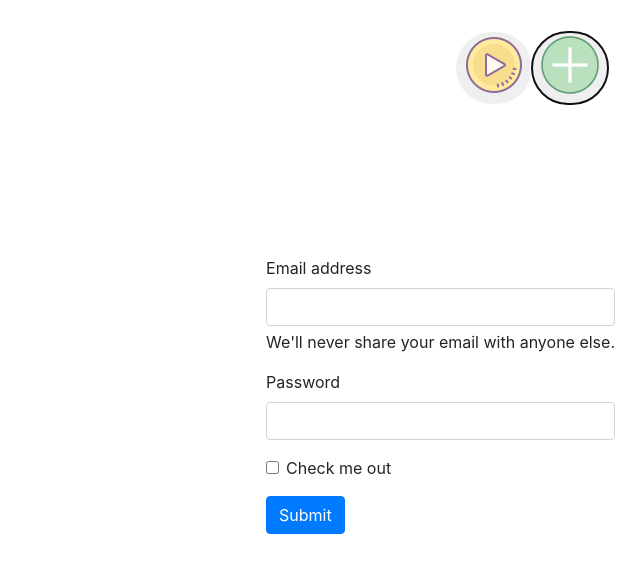
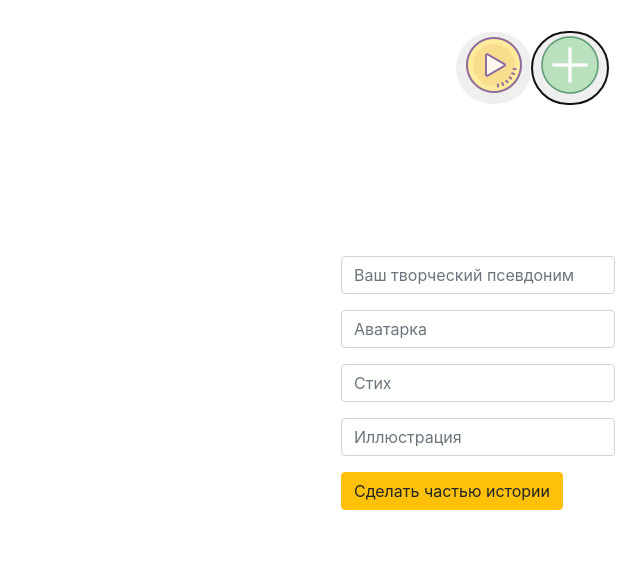
Before and after one commit to BossNumber1/poetry, a Next.js app in the folder app/: page / in a window 1280 px wide. Both pictures are taken after a click on the button 1210 px from the left and 68 px from the top of the page. Shown: the top 572 px of the page, without its empty margins (640-1280 px from the left). Built offline with nearby package versions, Linux system fonts and the light colour scheme.

Commit message:
заменил форму на более красивую

```diff
--- a/app/components/Player.jsx
+++ b/app/components/Player.jsx
@@ -53,76 +53,44 @@ export default function Player({ onMusic, imgMusic, switchOnSwitchOff }) {
 
             {showForm && (
                 <div className="postAddForm">
-                    {/* <form>
-                        <p>
+                    <form>
+                        <fieldset>
+                            <div class="mb-3">
                                 <input
                                     type="text"
+                                    id="disabledTextInput"
+                                    class="form-control"
                                     placeholder="Ваш творческий псевдоним"
                                 />
-                        </p>
-                        <p>
-                            <input type="text" placeholder="Аватарка" />
-                        </p>
-                        <p>
-                            <input type="text" placeholder="Стих" />
-                        </p>
-                        <p>
-                            <input type="text" placeholder="Иллюстрация" />
-                        </p>
-                        <p>
+                            </div>
+                            <div class="mb-3">
                                 <input
-                                type="button"
-                                value="Сделать частью истории"
-                            />
-                        </p>
-                    </form> */}
-                    <form>
-                        <div className="mb-3">
-                            <label
-                                for="exampleInputEmail1"
-                                className="form-label"
-                            >
-                                Email address
-                            </label>
-                            <input
-                                type="email"
-                                className="form-control"
-                                id="exampleInputEmail1"
-                                aria-describedby="emailHelp"
-                            />
-                            <div id="emailHelp" className="form-text">
-                                We'll never share your email with anyone else.
-                            </div>
-                        </div>
-                        <div className="mb-3">
-                            <label
-                                for="exampleInputPassword1"
-                                className="form-label"
-                            >
-                                Password
-                            </label>
-                            <input
-                                type="password"
-                                className="form-control"
-                                id="exampleInputPassword1"
+                                    type="text"
+                                    id="disabledTextInput"
+                                    class="form-control"
+                                    placeholder="Аватарка"
                                 />
                             </div>
-                        <div className="mb-3 form-check">
+                            <div class="mb-3">
                                 <input
-                                type="checkbox"
-                                className="form-check-input"
-                                id="exampleCheck1"
+                                    type="text"
+                                    id="disabledTextInput"
+                                    class="form-control"
+                                    placeholder="Стих"
                                 />
-                            <label
-                                className="form-check-label"
-                                for="exampleCheck1"
-                            >
-                                Check me out
-                            </label>
                             </div>
-                        <button type="submit" className="btn btn-primary">
-                            Submit
+                            <div class="mb-3">
+                                <input
+                                    type="text"
+                                    id="disabledTextInput"
+                                    class="form-control"
+                                    placeholder="Иллюстрация"
+                                />
+                            </div>
+                            <button type="submit" class="btn btn-warning">
+                                Сделать частью истории
                             </button>
+                        </fieldset>
                     </form>
                 </div>
             )}
```
Lines whose indentation alone changed are shown as unchanged.
